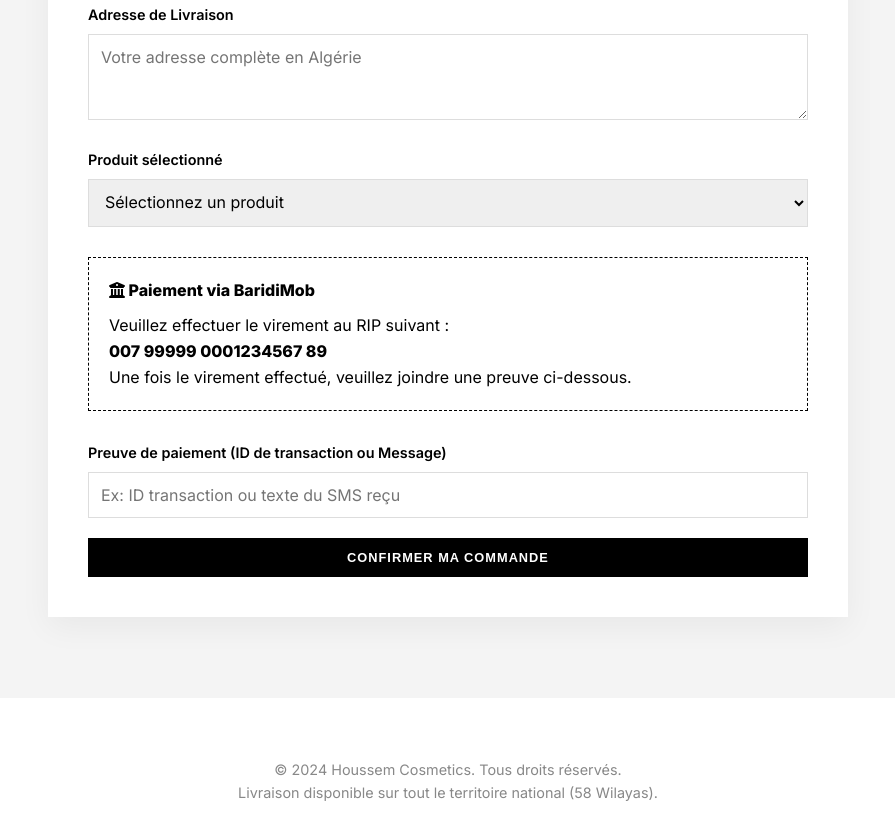
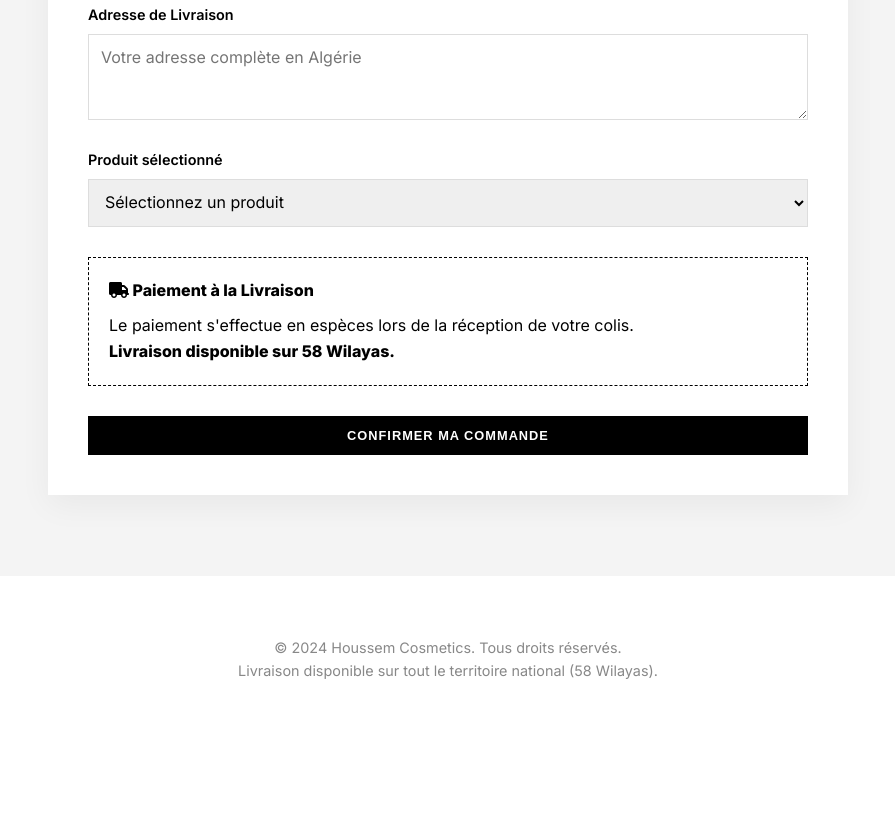
Before and after one commit to houssem9090mo-netizen/houssem-cosmetique, a website: page public/index.html in a window 1280 px wide. Shown: the part 2895-3735 px from the top of the page, without its empty margins (192-1087 px from the left). After the commit the page ends 3637 px from the top, so only its background shows below. Drawn offline with nearby package versions, Linux system fonts and the light colour scheme.

Commit message:
Passage au paiement à la livraison

```diff
--- a/public/index.html
+++ b/public/index.html
@@ -63,15 +63,9 @@
                     </div>
 
                     <div class="payment-info">
-                        <h4><i class="fas fa-university"></i> Paiement via BaridiMob</h4>
-                        <p>Veuillez effectuer le virement au RIP suivant :</p>
-                        <p><strong>007 99999 0001234567 89</strong></p>
-                        <p>Une fois le virement effectué, veuillez joindre une preuve ci-dessous.</p>
-                    </div>
-
-                    <div class="form-group">
-                        <label for="payment-proof">Preuve de paiement (ID de transaction ou Message)</label>
-                        <input type="text" id="payment-proof" required placeholder="Ex: ID transaction ou texte du SMS reçu">
+                        <h4><i class="fas fa-truck"></i> Paiement à la Livraison</h4>
+                        <p>Le paiement s'effectue en espèces lors de la réception de votre colis.</p>
+                        <p><strong>Livraison disponible sur 58 Wilayas.</strong></p>
                     </div>
 
                     <button type="submit" class="btn" style="width: 100%;">Confirmer ma Commande</button>
--- a/public/script.js
+++ b/public/script.js
@@ -85,8 +85,7 @@ document.addEventListener('DOMContentLoaded', () => {
             name: document.getElementById('name').value,
             phone: document.getElementById('phone').value,
             address: document.getElementById('address').value,
-            product: document.getElementById('product').value,
-            paymentProof: document.getElementById('payment-proof').value
+            product: document.getElementById('product').value
         };
 
         try {
--- a/server.js
+++ b/server.js
@@ -64,7 +64,7 @@ app.post('/api/orders', (req, res) => {
 📞 Tel: ${order.phone}
 📍 Adresse: ${order.address}
 💄 Produit: ${order.product}
-💰 Paiement: ${order.paymentProof}
+🚛 Mode: Paiement à la livraison
 ------------------------
 `;
     sendTelegramMessage(telegramText);
```
Also changed, not shown: public/admin.html (+0 -2 lines).
